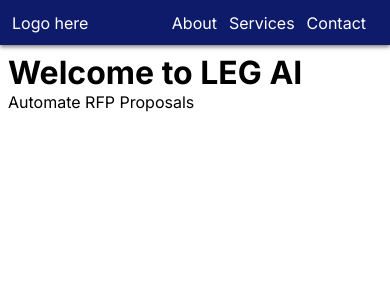
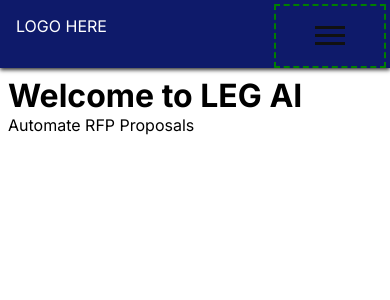
Before and after one commit to legai-source-code/legai-home, a Next.js app: page / in a window 390 px wide. Shown: the top 300 px of the page. Built offline with nearby package versions, Linux system fonts and the light colour scheme.

Commit message:
feat: mobile nav menu click

```diff
--- a/src/app/components/global/navbar.module.css
+++ b/src/app/components/global/navbar.module.css
@@ -1,23 +1,132 @@
 .navigation {
-    width: 100%;
-    height: 45px;
     background-color: #0E1A6A;
     color: #fff;
-    box-shadow: 0 2px 4px 0 rgba(0,0,0,.5);
+    box-shadow: 0 2px 4px 0 rgba(0, 0, 0, .8);
+    padding: 4px 4px 0px 4px;
+    height: 8vh;
+    display: flex;
+    justify-content: space-between;
+    text-transform: uppercase;
+    margin: 0 auto;
+    z-index: 2;
+    align-self: center;
+
+    @media (max-width: 768px) {
+        justify-content: space-between;
+        position: sticky;
+        height: 8vh;
+        top: 0;
+        left: 0;
+        right: 0;
+        left: 0;
+    }
 }
 
-.navContainer {
-    display: flex;
-    margin: auto;
-    justify-content: space-between;
-    align-items: center;
-    height: 100%;
+.logoContainer {
+    padding: 12px 12px;
 }
 
 .logoContainer a {
-    margin-left: 12px;
     text-decoration: none;
     color: #fff;
+}
+
+.toggle {
+    display: none;
+    height: 100%;
+    cursor: pointer;
+    padding: 0 10vw;
+
+    @media (max-width: 768px) {
+        display: flex;
+        border: 2px dashed green;
+    }
+}
+
+.hamburger {
+    background-color: #111;
+    width: 30px;
+    height: 3px;
+    transition: all 0.3s linear;
+    align-self: center;
+    position: relative;
+}
+
+.hamburger:before,
+.hamburger:after {
+    width: 30px;
+    height: 3px;
+    background-color: #111;
+    content: "";
+    position: absolute;
+    transition: all 0.3s linear;
+}
+
+.hamburger:before {
+    transform: translateY(-8px);
+    top: 0;
+}
+
+.hamburger:after {
+    opacity: 1;
+    transform: translateY(8px);
+    top: 0;
+}
+
+.hamburgerOpen {
+    background-color: #111;
+    width: 30px;
+    height: 3px;
+    transition: all 0.3s linear;
+    align-self: center;
+    position: relative;
+    transform: rotate(-45deg);
+}
+
+.hamburgerOpen:before,
+.hamburgerOpen:after {
+    width: 30px;
+    height: 3px;
+    background-color: #111;
+    content: "";
+    position: absolute;
+    transition: all 0.3s linear;
+}
+
+.hamburgerOpen:before {
+    transform: rotate(-90deg) translate(-10px, 0px);
+    top: -10px;
+}
+
+.hamburgerOpen:after {
+    opacity: 0;
+    transform: rotate(-90deg);
+    top: 0;
+}
+
+.navLinkContainer {
+    border: 2px dashed red;
+    padding: 0px 12px;
+    display: flex;
+    height: 100%;
+    justify-content: flex-end;
+    align-items: center;
+
+    @media (max-width: 768px) {
+        flex-direction: column;
+        position: fixed;
+        width: 100%;
+        justify-content: flex-start;
+        padding-top: 10vh;
+        background-color: #0E1A6A;
+        transition: all 0.3s ease-in;
+        top: 8vh;
+        left: -100%;
+    }
+}
+
+.navLinkContainerOpen {
+    left: 0;
 }
 
 .navLinks {
@@ -25,14 +134,33 @@
     display: flex;
     column-gap: 6px;
     margin-right: 18px;
+    text-decoration: none;
+    color: #fff;
+    display: inline-block;
+    white-space: nowrap;
+    margin: 0 0.42vw;
+    transition: all 200ms ease-in;
+    position: relative;
 }
 
-.navLinks a {
-    padding-right: 6px;
-    color: #fff;
-    text-decoration: none;
-}
 
 .navLinks a:hover {
     color: #559DF8;
 }
+
+.navLinks a:after {
+    position: absolute;
+    bottom: 0;
+    left: 0;
+    right: 0;
+    width: 0%;
+    content: ".";
+    color: transparent;
+    background: #fcb2a9;
+    height: 1px;
+    transition: all 0.4s ease-in;
+}
+
+.navLinks:hover a:after {
+    width: 100%;
+}
--- a/src/app/components/global/navbar.tsx
+++ b/src/app/components/global/navbar.tsx
@@ -1,30 +1,38 @@
+'use client';
+import { useState, useRef } from 'react'
 import styles from './navbar.module.css'
 import Link from 'next/link'
 
-// TODO: Mobile navigation menu
 
 export default function Navbar() {
+  const [navbarOpen, setNavbarOpen] = useState(false);
+  const navRef = useRef(null);
+
+  const toggleNavbar = ()  => {
+    setNavbarOpen(!navbarOpen)
+  }
+
   return (
     <div className={styles.navigation}>
-      <div className={styles.navContainer}>
       <div className={styles.logoContainer}>
         {/* TODO: Logo here */}
         <Link href="/">
           Logo here
         </Link>
       </div>
+      {/* TODO Mobile navigation toggle */}
+      <div onClick={toggleNavbar} className={styles.toggle}>
+        {navbarOpen ? (
+          <div className={styles.hamburgerOpen}></div>
+        ) : (
+          <div className={styles.hamburger}></div>
+        )}
+      </div>
       {/* Nav Links */}
-        <ul className={styles.navLinks}>
-          <li>
-            <Link href="/about">About</Link>
-          </li>
-          <li>
-            <Link href="/services">Services</Link>
-          </li>
-          <li>
-            <Link href="/contact">Contact</Link>
-          </li>
-        </ul>
+      <div className={`${styles.navLinkContainer} ${navbarOpen ? styles.navLinkContainerOpen : ''}`}>
+        <Link className={styles.navLinks} href="/about">About</Link>
+        <Link className={styles.navLinks} href="/services">Services</Link>
+        <Link className={styles.navLinks} href="/contact">Contact</Link>
       </div>
     </div>
   )
```
Lines whose indentation alone changed are shown as unchanged.
